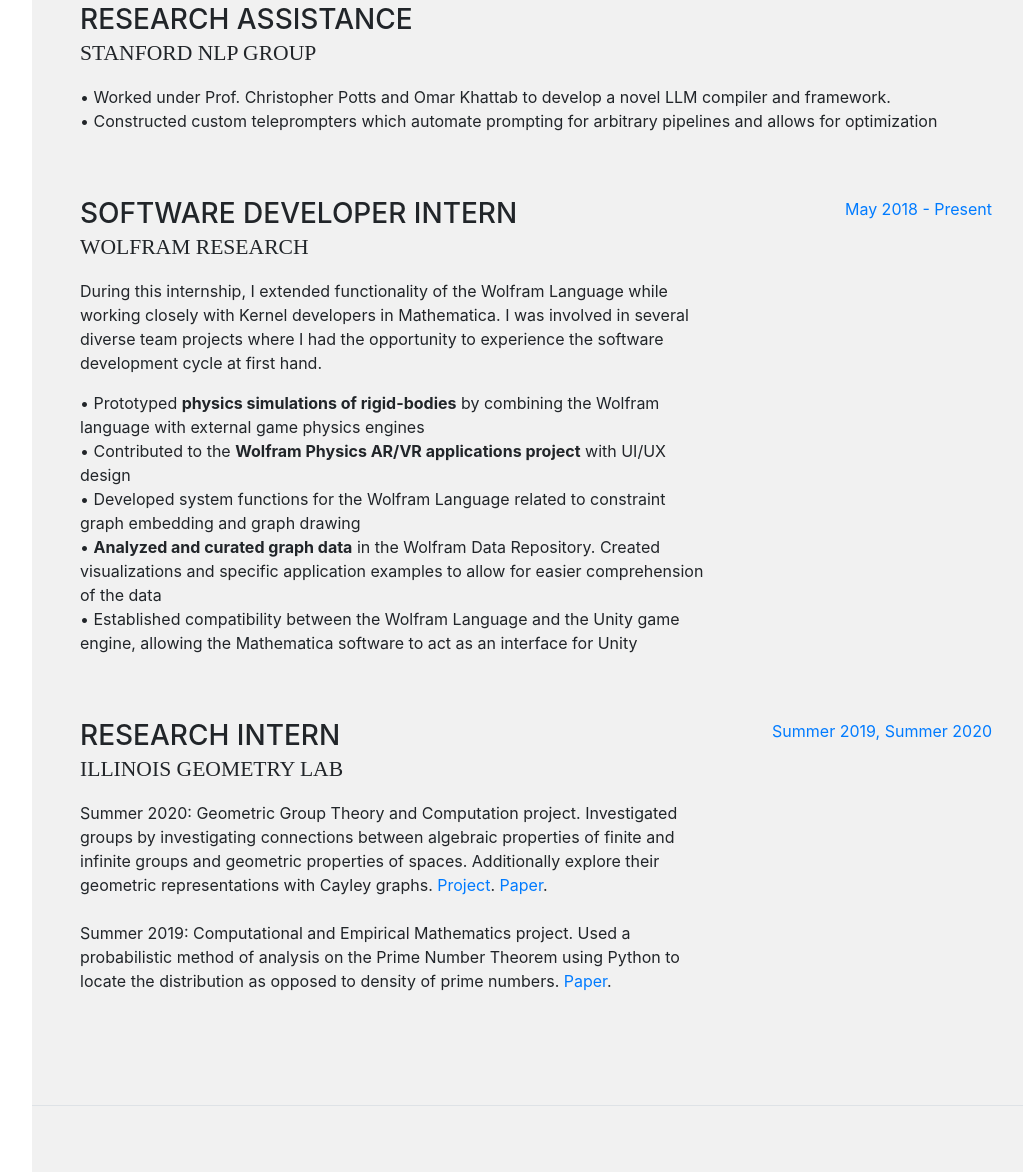
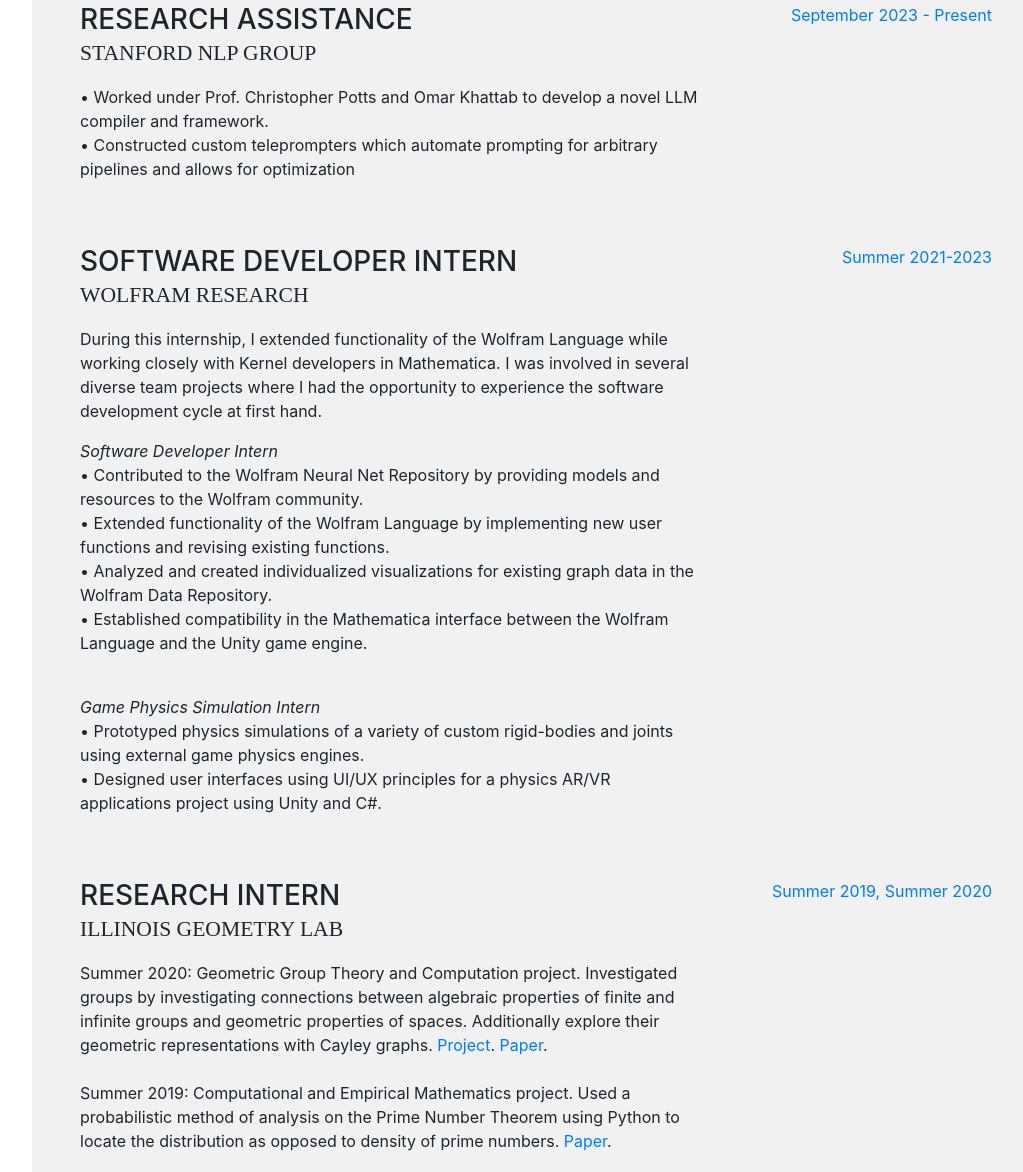
Before and after one commit to collinjung/collinjung.github.io, a website with bundled scripts: page index.html in a window 1280 px wide. Shown: the part 1731-2903 px from the top of the page, without its empty margins (240-1263 px from the left). Built offline with nearby package versions, Linux system fonts and the light colour scheme; a web font is replaced by a local one.

Commit message:
Update index.html

```diff
--- a/index.html
+++ b/index.html
@@ -155,6 +155,9 @@
                 • Constructed custom teleprompters which automate prompting for arbitrary pipelines and allows for optimization
               </p>
             </div>
+            <div class="resume-date text-md-right">
+              <span class="text-primary">September 2023 - Present</span>
+            </div>
           </div>
 
           <div class="resume-item d-flex flex-column flex-md-row mb-5">
@@ -162,16 +165,19 @@
               <h3 class="mb-0">Software Developer Intern</h3>
               <div class="subheading mb-3">Wolfram Research</div>
               <p>During this internship, I extended functionality of the Wolfram Language while working closely with Kernel developers in Mathematica. I was involved in several diverse team projects where I had the opportunity to experience the software development cycle at first hand.<br></p>
-              <p>
-                • Prototyped <b>physics simulations of rigid-bodies</b> by combining the Wolfram language with external game physics engines <br>
-                • Contributed to the <b>Wolfram Physics AR/VR applications project</b> with UI/UX design <br>
-                • Developed system functions for the Wolfram Language related to constraint graph embedding and graph drawing <br>
-                • <b>Analyzed and curated graph data</b> in the Wolfram Data Repository. Created visualizations and specific application examples to allow for easier comprehension of the data<br>
-                • Established compatibility between the Wolfram Language and the Unity game engine, allowing the Mathematica software to act as an interface for Unity
-               </p>
+              <p><i>Software Developer Intern</i><br>
+               • Contributed to the Wolfram Neural Net Repository by providing models and resources to the Wolfram community. <br>
+               • Extended functionality of the Wolfram Language by implementing new user functions and revising existing functions.<br>
+               • Analyzed and created individualized visualizations for existing graph data in the Wolfram Data Repository.<br>
+               • Established compatibility in the Mathematica interface between the Wolfram Language and the Unity game engine.<br>
+              </p><br>
+              <p><i>Game Physics Simulation Intern</i><br>
+               • Prototyped physics simulations of a variety of custom rigid-bodies and joints using external game physics engines.<br>
+               • Designed user interfaces using UI/UX principles for a physics AR/VR applications project using Unity and C#.
+              </p>
             </div>
             <div class="resume-date text-md-right">
-              <span class="text-primary">May 2018 - Present</span>
+              <span class="text-primary">Summer 2021-2023</span>
             </div>
           </div>
 
```
